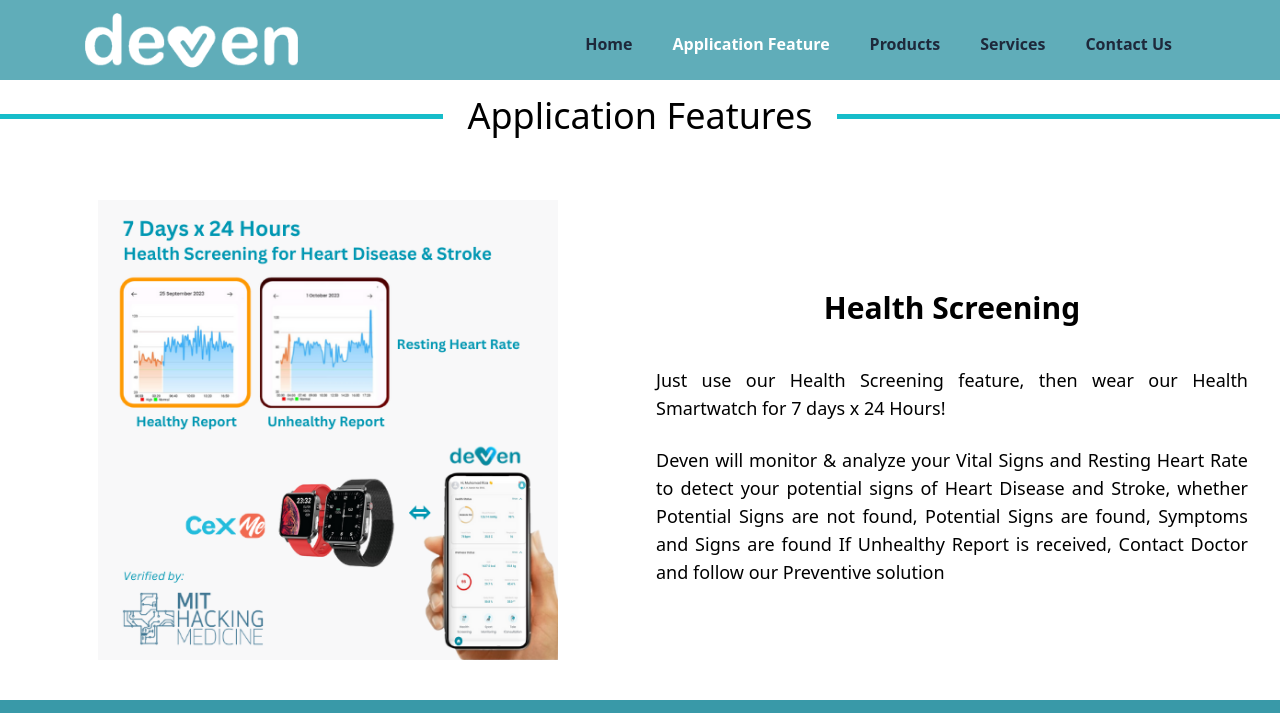
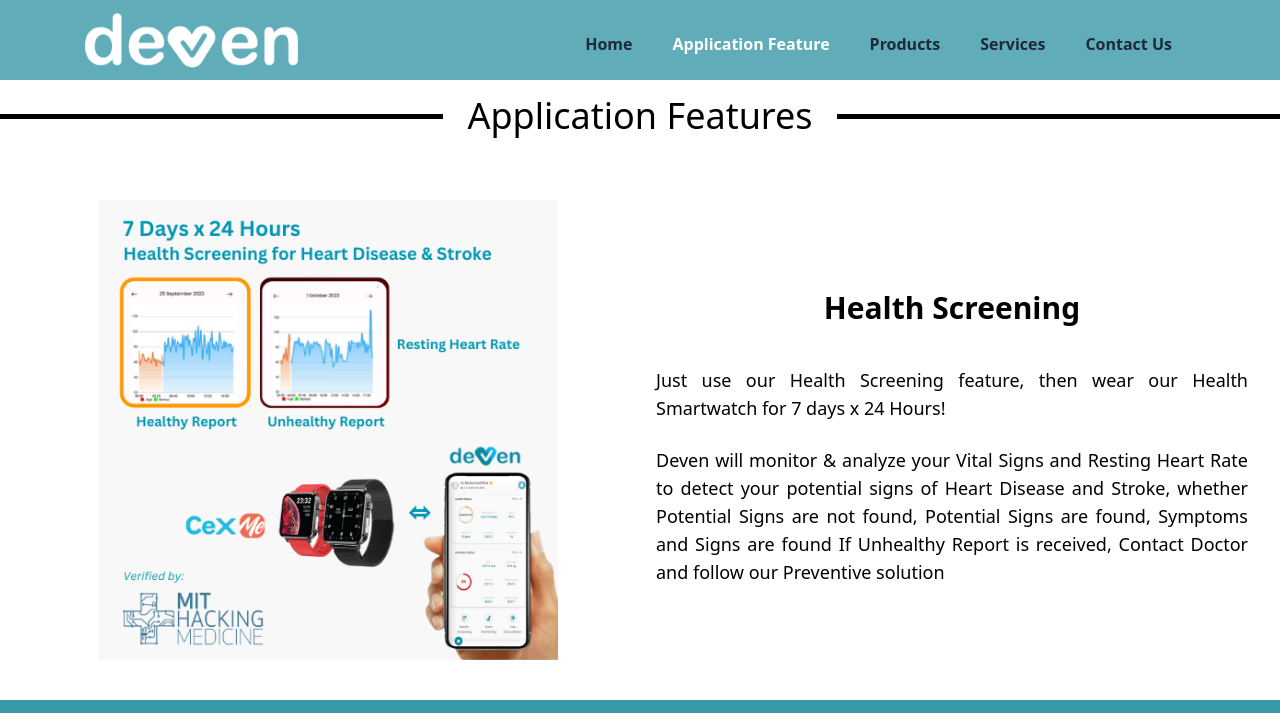
Before and after one commit to Ejinomoto/deven-web, a website: page public/application-feature.html in a window 1280 px wide. Shown: the top 713 px of the page. Drawn offline with Linux system fonts and the light colour scheme.

Commit message:
ganti warna hiasan

```diff
--- a/public/application-feature.html
+++ b/public/application-feature.html
@@ -63,9 +63,9 @@
 
     <section class="lg:pt-24 bg-white pb-10 pt-24 lg:pb-7">
       <span class="flex items-center">
-        <span class="h-[5px] flex-1 bg-teal-400"></span>
+        <span class="h-[5px] flex-1 bg-black"></span>
         <span class="shrink-0 px-6 text-2xl lg:text-4xl">Application Features</span>
-        <span class="h-[5px] flex-1 bg-teal-400"></span>
+        <span class="h-[5px] flex-1 bg-black"></span>
       </span>
     </section>
 
```
Also changed, not shown: public/contact.html (+2 -2 lines), public/product.html (+2 -2 lines), public/services.html (+2 -2 lines).
